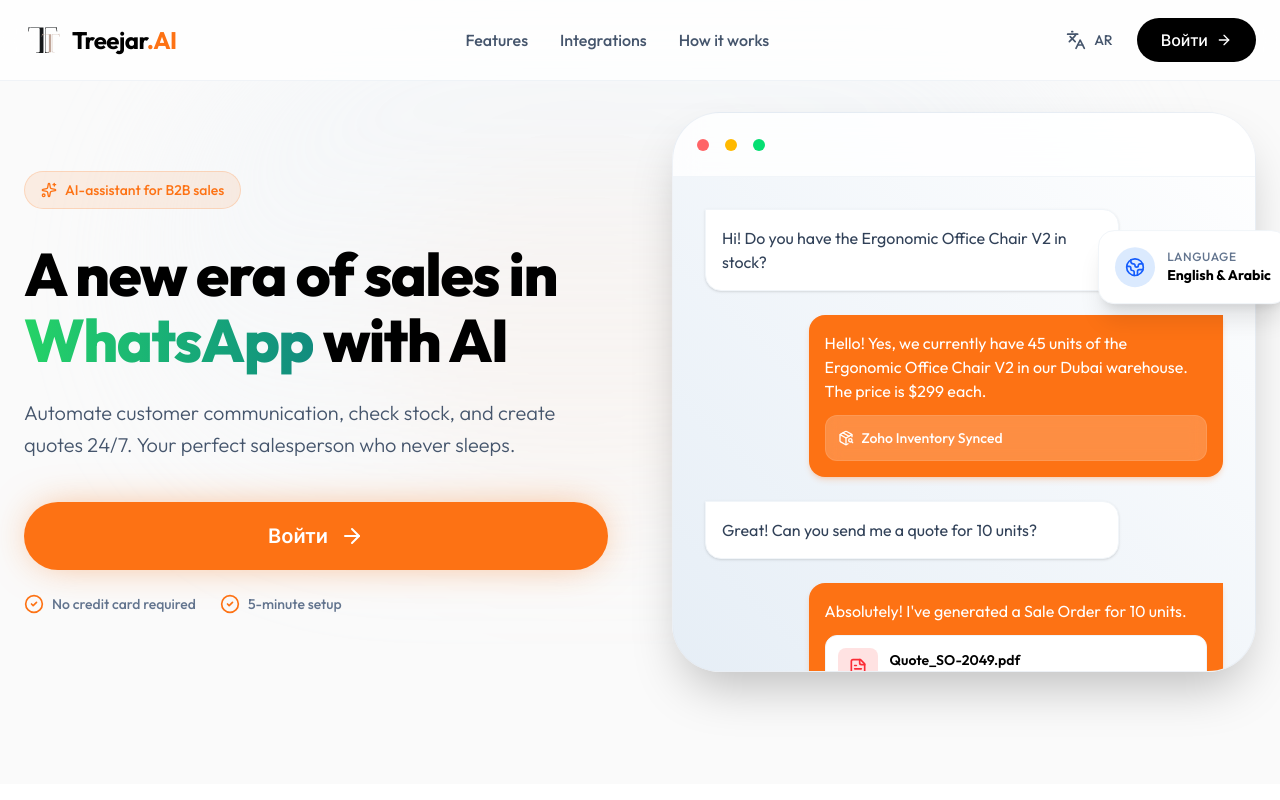
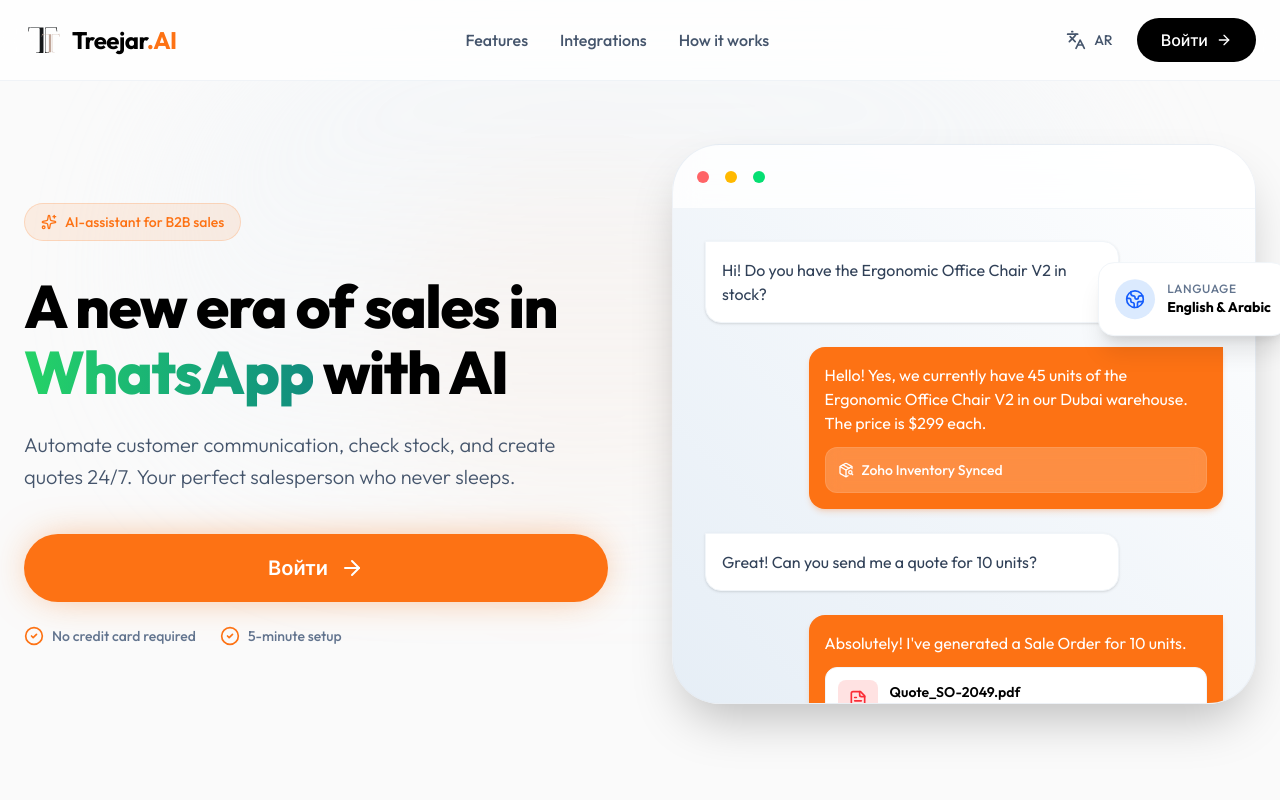
Before and after one commit to maslennikov-ig/treejar, a React (Vite) app in the folder frontend/landing/: page / in a window 1280 px wide. Shown: the top 800 px of the page. Built offline with nearby package versions, Linux system fonts and the light colour scheme.

Commit message:
style(landing): adjust hero top padding to medium size

```diff
--- a/frontend/landing/src/App.tsx
+++ b/frontend/landing/src/App.tsx
@@ -321,7 +321,7 @@
   const isRtl = lang === 'ar';
 
   return (
-    <section className="relative pt-20 pb-16 md:pt-24 md:pb-20 lg:pt-28 lg:pb-28 overflow-hidden">
+    <section className="relative pt-24 pb-16 md:pt-28 md:pb-20 lg:pt-36 lg:pb-28 overflow-hidden">
       {/* Background gradients */}
       <motion.div
         style={{ y: yBg }}
```
